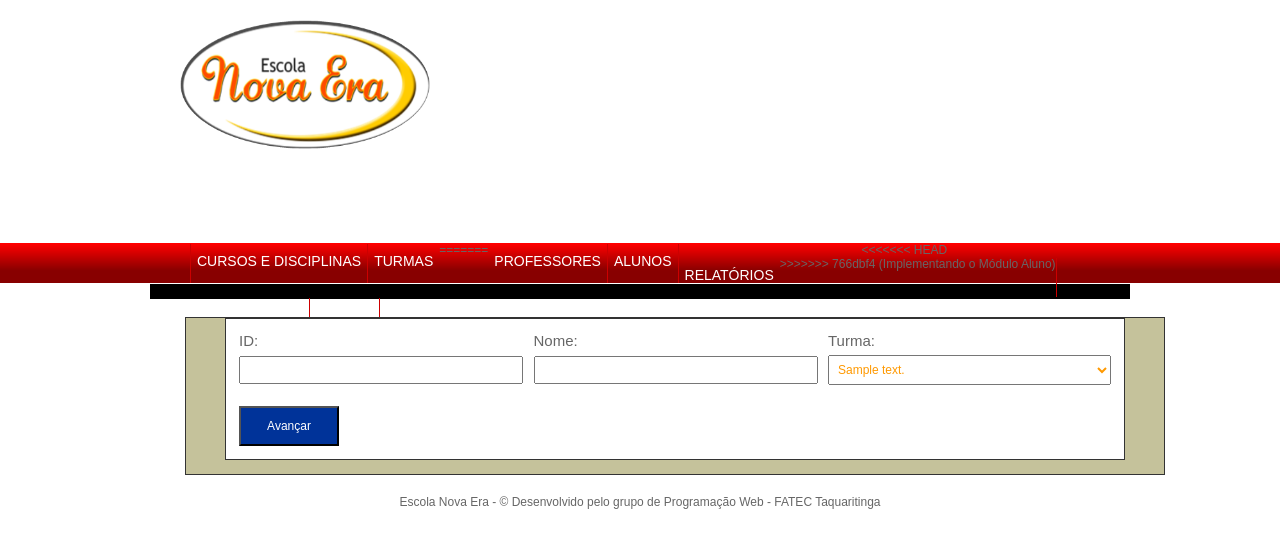
After one commit to carl0sR0ma0/NovaEra, a PHP site: page /admin/aluno.php?pg=cadastra&bloco=1 in a window 1280 px wide. The commit adds this page. Shown: the top 548 px of the page. Run offline with PHP 8.4, Linux system fonts and the light colour scheme; tables that the repository leaves empty or names only in its code hold one stand-in row (values such as "Sample post").

Commit message:
Implementando o Módulo Aluno

```diff
--- /dev/null
+++ b/admin/aluno.php
@@ -0,0 +1,273 @@
+<!DOCTYPE html>
+<html lang="p-br">
+<head>
+  <meta charset="UTF-8">
+  <meta name="viewport" content="width=device-width, initial-scale=1.0">
+  <title>ALUNO</title>
+  <link rel="stylesheet" href="css/aluno.css">
+  <link rel="shortcut icon" href="../img/ico_escola.ico">
+</head>
+<body>
+  <?php require "header.php"; ?>
+  <!-- BUSCANDO ALUNOS NO BANCO -->
+  <div id="caixa_preta"></div>
+  <?php if (@$_GET['pg'] == 'todos') { ?>
+    <div id="box_aluno">
+      <br><br>
+      <a href="aluno.php?pg=cadastra&bloco=1" class="a2">Cadastrar Aluno</a>
+      <h1>Alunos que estão cadastrados</h1>
+      <?php
+        $sql_1 = "SELECT * FROM aluno WHERE nome != ''";
+        $consulta = mysqli_query($conexao, $sql_1);
+        if (mysqli_num_rows($consulta) == '')
+          echo "<h2>Não existe nenhum aluno cadastrado no momento</h2>";
+        else { ?>
+          <table width="900" border="0">
+            <tr>
+              <td><strong>Código:</strong></td>
+              <td><strong>Nome:</strong></td>
+              <td><strong>Turma:</strong></td>
+              <td></td>
+            </tr>
+            <?php while ($res_1 = mysqli_fetch_assoc($consulta)) { ?>
+            <tr>
+              <td><h3><?php echo $res_1['id']; ?></h3></td>
+              <td><h3><?php echo $res_1['nome']; ?></h3></td>
+              <td><h3><?php echo $res_1['id_turma']; ?></h3></td>
+              <td></td>
+              <td>
+                <a class="a" href="aluno.php?pg=todos&func=deleta&id=<?php echo $res_1['id']; ?>&id=<?php echo $res_1['id']; ?>"><img src="img/deleta.jpg" title="Excluir Aluno(a)" width="18" height="20" border="0"></a>
+              </td>
+            </tr>
+            <?php } ?>
+          </table>
+          <br>
+        <?php } ?>
+    </div> <!-- FECHAMENTO da box_aluno -->
+    <!-- EXCLUSÃO, ATIVAÇÃO E DESATIVAÇÃO -->
+    <?php
+      if (@$_GET['func'] == 'deleta') {
+        $id = $_GET['id'];
+        $code = $_GET['code'];
+
+        $sql_del = "DELETE FROM aluno WHERE id = '$id'";
+        $sql_del2 = "DELETE FROM login WHERE code = '$code'";
+        mysqli_query($conexao, $sql_del);
+        mysqli_query($conexao, $sql_del2);
+
+        echo "<script language='javascript'>window.location='aluno.php?pg=todos';</script>";
+      }
+    ?>
+
+    <?php
+      if (@$_GET['func'] == 'ativa') {
+        $id = $_GET['id'];
+        $code = $_GET['code'];
+
+        $sql_editar = "UPDATE aluno SET status = 'Ativo' WHERE id = '$id'";
+        $sql_editar2 = "UPDATE login SET status = 'Ativo' WHERE code = '$code'";
+        mysqli_query($conexao, $sql_editar);
+        mysqli_query($conexao, $sql_editar2);
+
+        echo "<script language='javascript'>window.location='aluno.php?pg=todos';</script>";
+      }
+    ?>
+
+    <?php
+      if (@$_GET['func'] == 'inativa') {
+        $id = $_GET['id'];
+        $code = $_GET['code'];
+
+        $sql_editar3 = "UPDATE aluno SET status = 'Inativo' WHERE id = '$id'";
+        $sql_editar4 = "UPDATE login SET status = 'Inativo' WHERE code = '$code'";
+        mysqli_query($conexao, $sql_editar3);
+        mysqli_query($conexao, $sql_editar4);
+
+        echo "<script language='javascript'>window.location='aluno.php?pg=todos';</script>";
+      }
+    ?>
+  <?php } ?> <!-- FECHAMENTO do pg = 'TODOS' -->
+  <!-- CADASTRO DOS aluno - ETAPA 1 -->
+  <?php if (@$_GET['pg'] == 'cadastra') { ?>
+    <?php if (@$_GET['bloco'] == '1') { ?>
+      <div id="cadastra_aluno">
+        <?php
+          if (isset($_POST['button'])) {
+            $code = $_POST['id'];
+            $nome = $_POST['nome'];
+            $turma = $_POST['turma'];
+
+            $sql_2 = "INSERT INTO aluno (id, nome, turma) VALUES ('$code', '$nome', '$turma')";
+            $cadastra = mysqli_query($conexao, $sql_2);
+
+            echo "<script language='javascript'>window.alert('Dados cadastrados com sucesso! Click em OK para avançar');window.location='aluno.php?pg=todos';</script>";
+          }
+        ?>
+        <form name="form1" action="" method="post">
+          <table width="900" border="0">
+            <tr>
+              <td>ID:</td>
+              <td>Nome:</td>
+              <td>Turma:</td>
+            </tr>
+            <tr>
+              <td>
+                <label for="textfield1"></label>
+                <input type="text" name="id" id="textfield1">
+              </td>
+              <td>
+                <label for="textfield2"></label>
+                <input type="text" name="nome" id="textfield2">
+              </td>
+              <td width="143">
+                <select name="turma">
+                    <?php
+                        $sql_result_turma= "SELECT * FROM turma WHERE id != ''";
+                        $result_req_turma= mysqli_query($conexao, $sql_result_turma);
+
+                        while ($r3 = mysqli_fetch_assoc($result_req_turma)) { ?>
+                            <option value="<?php echo $r3['id'];?>"> <?php echo $r3['descricao'];?></option>
+                        <?php }?>
+                </select>
+              </td>
+            </tr>
+            <tr>
+              <td><input class="input" type="submit" name="button" id="button" value="Avançar"></td>
+              <td>&nbsp;</td>
+              <td>&nbsp;</td>
+            </tr>
+          </table>
+        </form>
+        <br>
+      </div> <!-- Fechamento da div cadastra_estudante -->
+    <?php } ?> <!-- Fechamento da bloco 1 -->
+    <!-- CADASTRADO DOS aluno - ETAPA 2 -->
+    <?php if (@$_GET['bloco'] == '2') { ?>
+      <div id="cadastra_aluno">
+        <h1>2º Passo - Finalizar peenchimento de dados</h1>
+
+        <?php
+          if (isset($_POST['button'])) {
+            $code = $_GET['code'];
+            $serie = $_POST['serie'];
+            $turno = $_POST['turno'];
+            $cuidado_especial = $_POST['cuidado_especial'];
+            $mensalidade = $_POST['mensalidade'];
+            $vencimento = $_POST['vencimento'];
+            $tel_cobranca = $_POST['tel_cobranca'];
+            $obs = $_POST['obs'];
+
+            $sql_3 = "UPDATE aluno SET serie = '$serie', turno = '$turno', atendimento_especial = '$cuidado_especial', mensalidade = '$mensalidade', vencimento = '$vencimento', tel_cobranca = '$tel_cobranca', obs = '$obs' WHERE code = '$code'";
+            mysqli_query($conexao, $sql_3);
+
+            $d = date("d");
+            $m = date("m");
+            $a = date("Y");
+            $code_cobranca = $code*2;
+
+            $sql_mensal = "INSERT INTO mensalidades (code, matricula, d_cobranca, vencimento, valor, status, dia, mes, ano) VALUES ('$code_cobranca', '$code', '$d/$m/$a', '$vencimento/$m/$a', '$mensalidade', 'Aguarda Pagamento', '$d', '$m', '$a')";
+
+            mysqli_query($conexao, $sql_mensal);
+
+            echo "<script language='javascript'>window.location='aluno.php?pg=cadastra&bloco=3';</script>";
+          }
+        ?>
+        <form name="form1" method="post" action="">
+          <table width="900" border="0">
+            <tr>
+              <td width="350">Série que este aluno vai se matricular:</td>
+              <td width="332">Turno:</td>
+              <td width="204">Cuidado Especial:</td>
+            </tr>
+            <tr>
+              <td>
+                <select name="serie" id="serie">
+                  <?php
+                  $sql_4 = "SELECT * FROM cursos";
+                  $resultado = mysqli_query($conexao, $sql_4);
+                  while ($res_1 = mysqli_fetch_assoc($resultado)) { ?>
+                    <option value="<?php echo $res_1['curso']; ?>"><?php echo $res_1['curso']; ?></option>
+                  <?php } ?>
+                </select>
+              </td>
+              <td>
+                <label for="turno"></label>
+                <select name="turno" id="turno" size="1">
+                  <option value="Manhã">Manhã</option>
+                  <option value="Tarde">Tarde</option>
+                  <option value="Noite">Noite</option>
+                </select>
+              </td>
+              <td>
+                <label for="cuidade_especial"></label>
+                <select name="cuidado_especial" id="cuidado_especial" size="1">
+                  <option value="SIM">SIM</option>
+                  <option value="NÃO">NÃO</option>
+                </select>
+              </td>
+            </tr>
+            <tr>
+              <td>Valor da mensalidade:</td>
+              <td>Data de vencimento:</td>
+              <td>Telefone de cobrança:</td>
+            </tr>
+            <tr>
+              <td>
+                <label for="mensalidade"></label>
+                <input type="text" name="mensalidade" id="mensalidade">
+              </td>
+              <td>
+                <label for="vencimento"></label>
+                <input type="text" name="vencimento" id="vencimento">
+              </td>
+              <td>
+                <label for="tel_cobranca"></label>
+                <input type="text" name="tel_cobranca" id="tel_cobranca">
+              </td>
+            </tr>
+            <tr>
+              <td>Observações para este (a) aluno (a):</td>
+              <td>&nbsp;</td>
+              <td>&nbsp;</td>
+            </tr>
+            <tr>
+              <td colspan="3">
+                <label for="obs"></label>
+                <textarea name="obs" id="obs" cols="45" rows="5"></textarea>
+              </td>
+            </tr>
+            <tr>
+              <td><input class="input" type="submit" name="button" id="button" value="Finalizar"></td>
+              <td>&nbsp;</td>
+              <td>&nbsp;</td>
+            </tr>
+          </table>
+        </form>
+        <br>
+      </div> <!-- Fechamento da div cadastra_estudante -->
+    <?php } ?> <!-- Fechamento da bloco 2 -->
+    <!-- CADASTRADO DOS aluno - ETAPA 3 -->
+    <?php if (@$_GET['bloco'] == '3') { ?>
+      <div id="cadastra_aluno">
+        <h1>3º Passo - Mensagem de confirmação</h1>
+        <table>
+          <tr>
+            <td>
+              <h4>
+                Este (a) Estudante foi cadastrado perfeitamente no sistema!
+                <ul>
+                  <li>Mensalmente será gerado a cobrança no valor informado!</li>
+                  <li>Este (a) estudante já tem acesso ao sistema usando seu código e seu CPF como senha!</li>
+                </ul>
+                <a href="aluno.php?pg=todos">Clique aqui para voltar para página inicial</a>
+              </h4>
+            </td>
+          </tr>
+        </table>
+        <br><br><br><br><br><br><br><br><br><br><br>
+      </div> <!-- Fechamento da div cadastra_estudante -->
+    <?php } ?> <!-- Fechamento da bloco 2 -->
+  <?php } ?> <!-- Fechamento do pg cadastra -->
+  <?php require "footer.php"; ?>
+</body>
+</html>
--- /dev/null
+++ b/admin/css/aluno.css
@@ -0,0 +1,174 @@
+#caixa_preta {
+    background: #000;
+    width: 980px;
+    margin: 18px auto;
+    height: 15px;
+  }
+  /*=================================== Aluno ================================*/
+  #box_aluno {
+    width: 978px;
+    background: rgb(197, 194, 155);
+    height: auto;
+    float: left;
+    text-align: left;
+    margin: -20px 0 20px 470px;
+    border: 1px solid #333;
+  }
+
+  #box_aluno .a2 {
+    font: 12px Arial, Helvetica, sans-serif;
+    margin: 30px 0 10px 37px;
+    color: #FFF;
+    background: rgb(36, 163, 74);
+    text-decoration: none;
+    padding: 10px;
+    border: 1px solid #000;
+  }
+
+  #box_aluno .a2:hover {
+    border: 1px solid rgb(0, 0, 0);
+    background: rgb(10, 112, 24);
+  }
+
+  #box_aluno h1 {
+    font: 20px Arial, Helvetica, sans-serif;
+    margin: 15px 0 10px 37px;
+    color: #FFF;
+  }
+
+  #box_aluno h2 {
+    font: 15px Arial, Helvetica, sans-serif;
+    margin: 2px 0 0 37px;
+    color: #FF0;
+  }
+
+  #box_aluno table {
+    border: 1px solid #333;
+    padding: 10px;
+    background: #FFF;
+    margin: 0 0 10px 0;
+    margin: auto;
+    font: 15px Arial, Helvetica, sans-serif;
+    text-align: left;
+  }
+  #box_aluno h3 {
+    font: 12px Arial, Helvetica, sans-serif;
+    margin: 2px 0 0 0;
+    color: #900;
+  }
+  #box_aluno .a {
+    margin: 0 5px 0 0;
+  }
+  /*=================================== CADASTRAR Aluno ================================*/
+  #cadastra_aluno {
+    width: 978px;
+    background: rgb(197, 194, 155);
+    height: auto;
+    float: left;
+    text-align: left;
+    margin: -20px 0 20px 470px;
+    border: 1px solid #333;
+  }
+
+  #cadastra_aluno .a2 {
+    font: 12px Arial, Helvetica, sans-serif;
+    margin: 30px 0 10px 37px;
+    color: #FFF;
+    background: #090;
+    text-decoration: none;
+    padding: 10px;
+    border: 1px solid #000;
+  }
+
+  #cadastra_aluno .a2:hover {
+    border: 1px solid #0FF;
+    background: #030;
+  }
+
+  #cadastra_aluno h1 {
+    font: 20px Arial, Helvetica, sans-serif;
+    margin: 15px 0 10px 37px;
+    color: #FFF;
+  }
+
+  #cadastra_aluno h2 {
+    font: 15px Arial, Helvetica, sans-serif;
+    margin: 2px 0 0 37px;
+    color: #900;
+  }
+
+  #cadastra_aluno table {
+    border: 1px solid #333;
+    padding: 10px;
+    background: #FFF;
+    margin: 0 0 10px 0;
+    margin: auto;
+    font: 15px Arial, Helvetica, sans-serif;
+    text-align: left;
+  }
+
+  #cadastra_aluno input {
+    font: 12px Arial, Helvetica, sans-serif;
+    margin: 2px 0 15px 0;
+    padding: 5px;
+    width: 270px;
+    color: #F90;
+  }
+
+  #cadastra_aluno select {
+    font: 12px Arial, Helvetica, sans-serif;
+    margin: 2px 0 15px 0;
+    padding: 5px;
+    height: 30px;
+    width: 283px;
+    color: #F90;
+  }
+
+  #cadastra_aluno textarea {
+    font: 12px Arial, Helvetica, sans-serif;
+    margin: 2px 0 15px 0;
+    padding: 5px;
+    height: 60px;
+    width: 800px;
+    color: #F90;
+  }
+
+  #cadastra_aluno .input {
+    font: 12px Arial, Helvetica, sans-serif;
+    margin: 2px 0 0 0;
+    padding: 5px;
+    width: 100px;
+    background: #039;
+    height: 40px;
+    color: #FFF;
+  }
+
+  #cadastra_aluno h3 {
+    font: 12px Arial, Helvetica, sans-serif;
+    margin: 2px 0 0 0;
+    color: #900;
+  }
+
+  #cadastra_aluno .a {
+    margin: 0 5px 0 0;
+  }
+
+  #cadastra_aluno h4 {
+    font: 12px Arial, Helvetica, sans-serif;
+    margin: 0 0 10px 10px;
+    color: #900;
+    width: 900px;
+    height: auto;
+    padding: 10px;
+    background: #FFF;
+  }
+  /*=================================== APLICANDO RESPONSIVIDADE ================================*/
+  @media (max-width: 1370px) {
+    #box_aluno {
+      margin: -20px 0 20px 193px;
+    }
+
+    #cadastra_aluno {
+      margin: -20px 0 20px 185px;
+    }
+  }
--- a/admin/header.php
+++ b/admin/header.php
@@ -43,7 +43,15 @@
           </ul>
         </li>
         <img src="img/separador_menu.png" />
+<<<<<<< HEAD
         <li><a href="">TURMAS</a>
+=======
+        <li><a href="professores.php?pg=todos">PROFESSORES</a></li>
+        <img src="img/separador_menu.png" />
+        <li><a href="aluno.php?pg=todos">ALUNOS</a></li>
+        <img src="img/separador_menu.png" />
+        <li><a href="">RELATÓRIOS</a>
+>>>>>>> 766dbf4 (Implementando o Módulo Aluno)
           <ul>
             <li><a href="">Nova Turma</a></li>
             <li><a href="">Adicionar Aluno</a></li>
```
